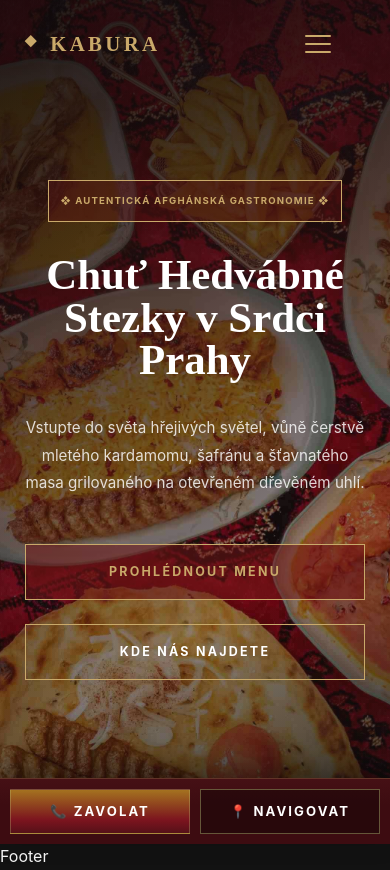
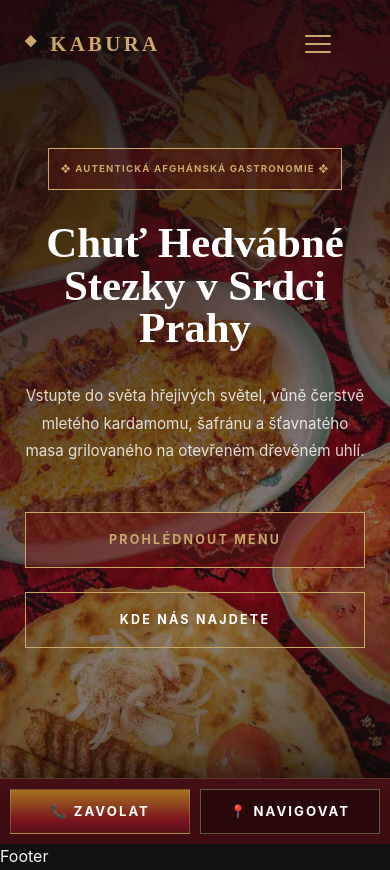
Before and after one commit to Moravec291678/af-restaurant, a React (Vite) app: page / in a window 390 px wide. Built offline with nearby package versions, Linux system fonts and the light colour scheme.

Commit message:
fix margit-top in hero__content

```diff
--- a/src/components/sections/Hero/Hero.css
+++ b/src/components/sections/Hero/Hero.css
@@ -244,7 +244,7 @@
 
   .hero__content {
     max-width: 100%;
-    padding-top: 9rem;
+    padding-top: 6rem;
     padding-bottom: 5rem;
   }
 
@@ -342,7 +342,7 @@
 
   .hero__content {
     margin: 0 auto;
-    padding-top: 8rem;
+    padding-top: 2rem;
   }
 
   .hero__badge {
@@ -370,7 +370,7 @@
   }
 
   .hero__content {
-    padding-top: 5rem;
+    padding-top: 1rem;
     padding-bottom: 4rem;
   }
 
```
